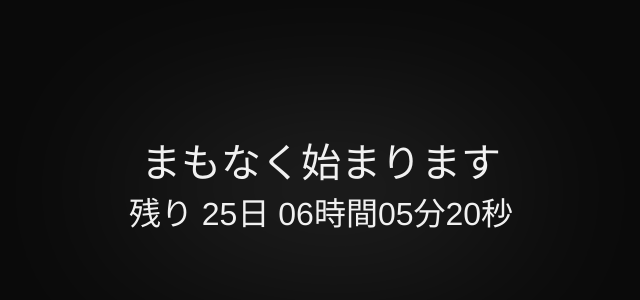
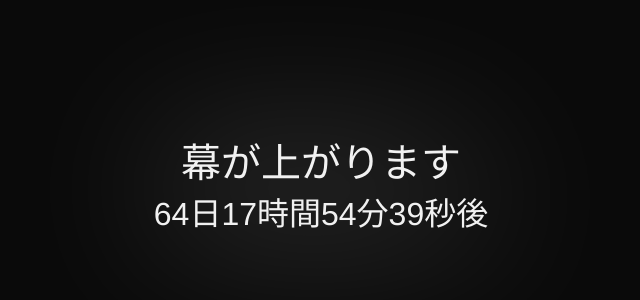
Before and after one commit to Mochichi2003/Campus-festival, a Next.js app: page /live in a window 1280 px wide. Shown: the part 206-506 px from the top of the page, without its empty margins (319-959 px from the left). Built offline with nearby package versions, Linux system fonts and the light colour scheme.

Commit message:
とりあえずカウントダウンのページができた

```diff
--- a/components/Countdowntimer/CountdownTimer.module.sass
+++ b/components/Countdowntimer/CountdownTimer.module.sass
@@ -11,7 +11,8 @@
 
     width: 100vw
     position: absolute
-    filter: drop-shadow(0px 0px 90px  #ffffff)
+    filter: drop-shadow(0px 0px 80px  #ffffff)
+    user-select: none
     // box-shadow: 25px 0px 155px -39px #ffffff
 
     top: 50%
--- a/components/Countdowntimer/CountdownTimer.tsx
+++ b/components/Countdowntimer/CountdownTimer.tsx
@@ -19,7 +19,16 @@ class RemainingTime extends React.Component {
     );
 
     debug(dayjs().format("残り DD日 hh時間mm分ss秒"));
-    return dayjs().format("残り DD日 hh時間mm分ss秒");
+    return (
+      Math.floor(this.eventDate.diff(dayjs()) / 1000 / 60 / 60 / 24) +
+      "日" +
+      Math.floor((this.eventDate.diff(dayjs()) / 1000 / 60 / 60) % 24) +
+      "時間" +
+      Math.floor((this.eventDate.diff(dayjs()) / 1000 / 60) % 60) +
+      "分" +
+      Math.floor((this.eventDate.diff(dayjs()) / 1000) % 60) +
+      "秒後"
+    );
   }
 
   constructor(props: any) {
@@ -54,7 +63,7 @@ export default function header() {
   return (
     <div className={styles.main}>
       <div className={styles.mainText}>
-        <h1>まもなく始まります</h1>
+        <h1>幕が上がります</h1>
         <h2>
           <RemainingTime />
         </h2>
```
